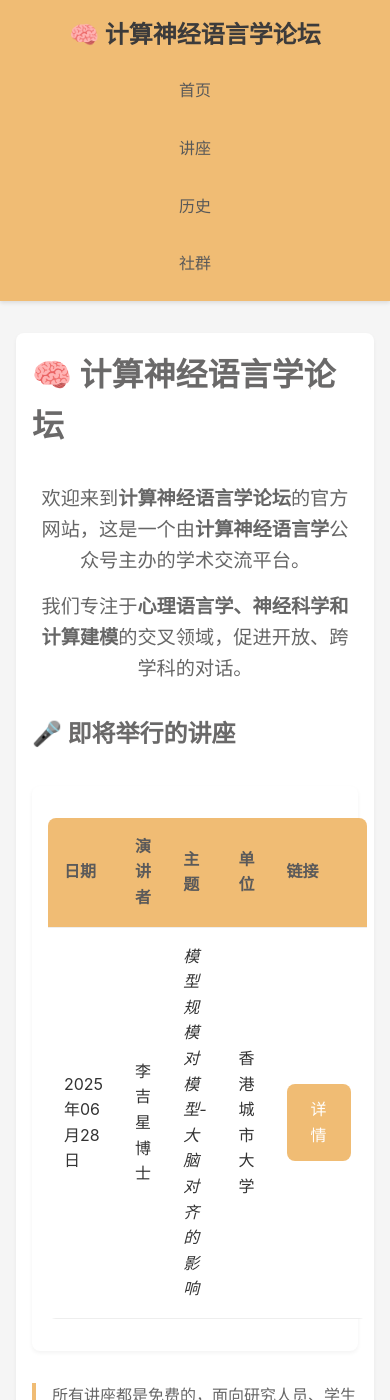
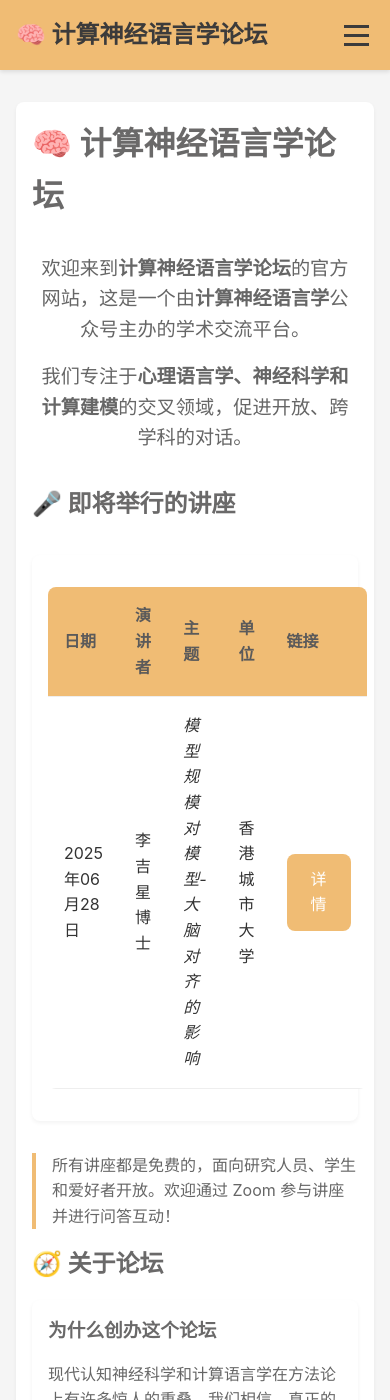
Before and after one commit to xufengduan/Computational-Neurolinguistics-Forum, a Jekyll site: the page built from README.md, in a window 390 px wide and 1400 px high. Built offline with Jekyll 4.4.1, drawn with Linux system fonts in a browser that asks for light colours.

Commit message:
add more info

```diff
--- a/README.md
+++ b/README.md
@@ -92,7 +92,7 @@ permalink: /
 <div class="card">
     <div style="display: grid; grid-template-columns: repeat(auto-fit, minmax(300px, 1fr)); gap: 2rem;">
         <div style="text-align: center;">
-            <img src="{{ site.baseurl }}/assets/images/organizers/xufeng.jpg" alt="段旭峰" style="width: 150px; height: 150px; border-radius: 50%; object-fit: cover; margin-bottom: 1rem;">
+            <img src="{{ site.baseurl }}/assets/images/organizers/compressed/xufeng.jpg" alt="段旭峰" style="width: 150px; height: 150px; border-radius: 50%; object-fit: cover; margin-bottom: 1rem;">
             <h3 style="margin: 0.5rem 0;">段旭峰</h3>
             <p style="color: var(--text-light); margin: 0.5rem 0;">香港中文大学</p>
             <div style="margin-top: 1rem;">
@@ -101,7 +101,7 @@ permalink: /
         </div>
 
         <div style="text-align: center;">
-            <img src="{{ site.baseurl }}/assets/images/organizers/shuqi.jpg" alt="王书琪" style="width: 150px; height: 150px; border-radius: 50%; object-fit: cover; margin-bottom: 1rem;">
+            <img src="{{ site.baseurl }}/assets/images/organizers/compressed/shuqi.jpg" alt="王书琪" style="width: 150px; height: 150px; border-radius: 50%; object-fit: cover; margin-bottom: 1rem;">
             <h3 style="margin: 0.5rem 0;">王书琪</h3>
             <p style="color: var(--text-light); margin: 0.5rem 0;">香港中文大学</p>
             <div style="margin-top: 1rem;">
@@ -110,7 +110,7 @@ permalink: /
         </div>
 
         <div style="text-align: center;">
-            <img src="{{ site.baseurl }}/assets/images/organizers/hanlin.jpg" alt="吴翰林" style="width: 150px; height: 150px; border-radius: 50%; object-fit: cover; margin-bottom: 1rem;">
+            <img src="{{ site.baseurl }}/assets/images/organizers/compressed/hanlin.jpg" alt="吴翰林" style="width: 150px; height: 150px; border-radius: 50%; object-fit: cover; margin-bottom: 1rem;">
             <h3 style="margin: 0.5rem 0;">吴翰林</h3>
             <p style="color: var(--text-light); margin: 0.5rem 0;">香港中文大学</p>
             <div style="margin-top: 1rem;">
--- a/_layouts/default.html
+++ b/_layouts/default.html
@@ -77,6 +77,22 @@
         .nav-links a:hover {
             background-color: var(--secondary-color);
             transform: translateY(-2px);
+        }
+
+        .menu-toggle {
+            display: none;
+            flex-direction: column;
+            gap: 6px;
+            cursor: pointer;
+            padding: 5px;
+        }
+
+        .menu-toggle span {
+            display: block;
+            width: 25px;
+            height: 3px;
+            background-color: rgb(60, 59, 59);
+            transition: all 0.3s ease;
         }
 
         .main-container {
@@ -173,15 +189,35 @@
 
         /* 响应式设计 */
         @media (max-width: 768px) {
-            .nav-container {
-                flex-direction: column;
-                gap: 1rem;
+            .menu-toggle {
+                display: flex;
             }
 
             .nav-links {
+                display: none;
+                position: absolute;
+                top: 100%;
+                left: 0;
+                right: 0;
+                background-color: var(--primary-color);
+                padding: 1rem;
                 flex-direction: column;
                 align-items: center;
                 gap: 1rem;
+                box-shadow: 0 2px 4px rgba(0, 0, 0, 0.1);
+            }
+
+            .nav-links.active {
+                display: flex;
+            }
+
+            .nav-links a {
+                width: 100%;
+                text-align: center;
+            }
+
+            .nav-container {
+                position: relative;
             }
 
             .card {
@@ -218,6 +254,11 @@
             <a href="{{ '/' | relative_url }}" class="site-title">
                 🧠 {{ site.title }}
             </a>
+            <div class="menu-toggle" onclick="toggleMenu()">
+                <span></span>
+                <span></span>
+                <span></span>
+            </div>
             <div class="nav-links">
                 <a href="{{ '/' | relative_url }}">首页</a>
                 <a href="{{ '/events' | relative_url }}">讲座</a>
```
Also changed, not shown: other parts of _layouts/default.html (+24 -0 lines), assets/images/organizers/compressed/hanlin.jpg (added), assets/images/organizers/compressed/shuqi.jpg (added), assets/images/organizers/compressed/xufeng.jpg (added).
